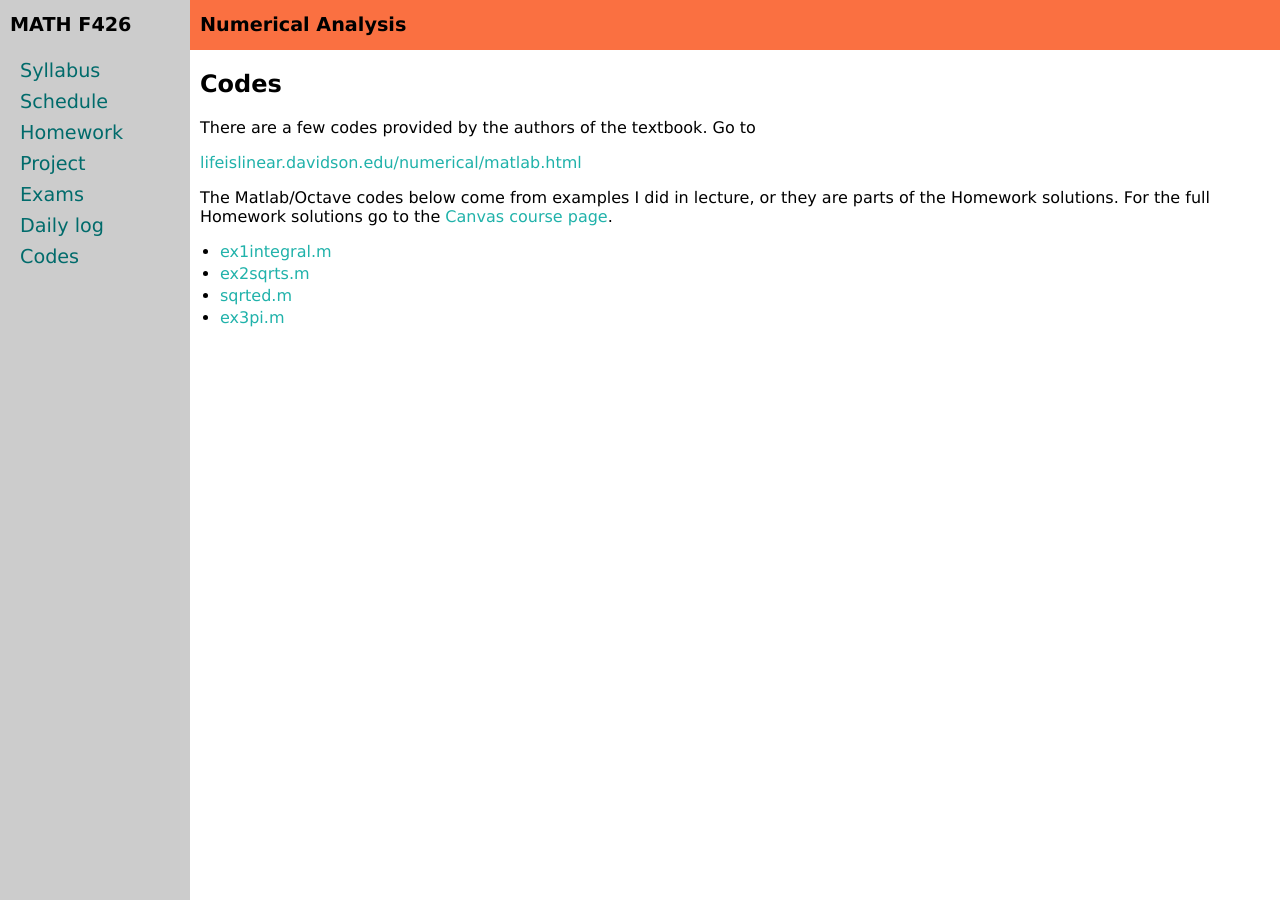
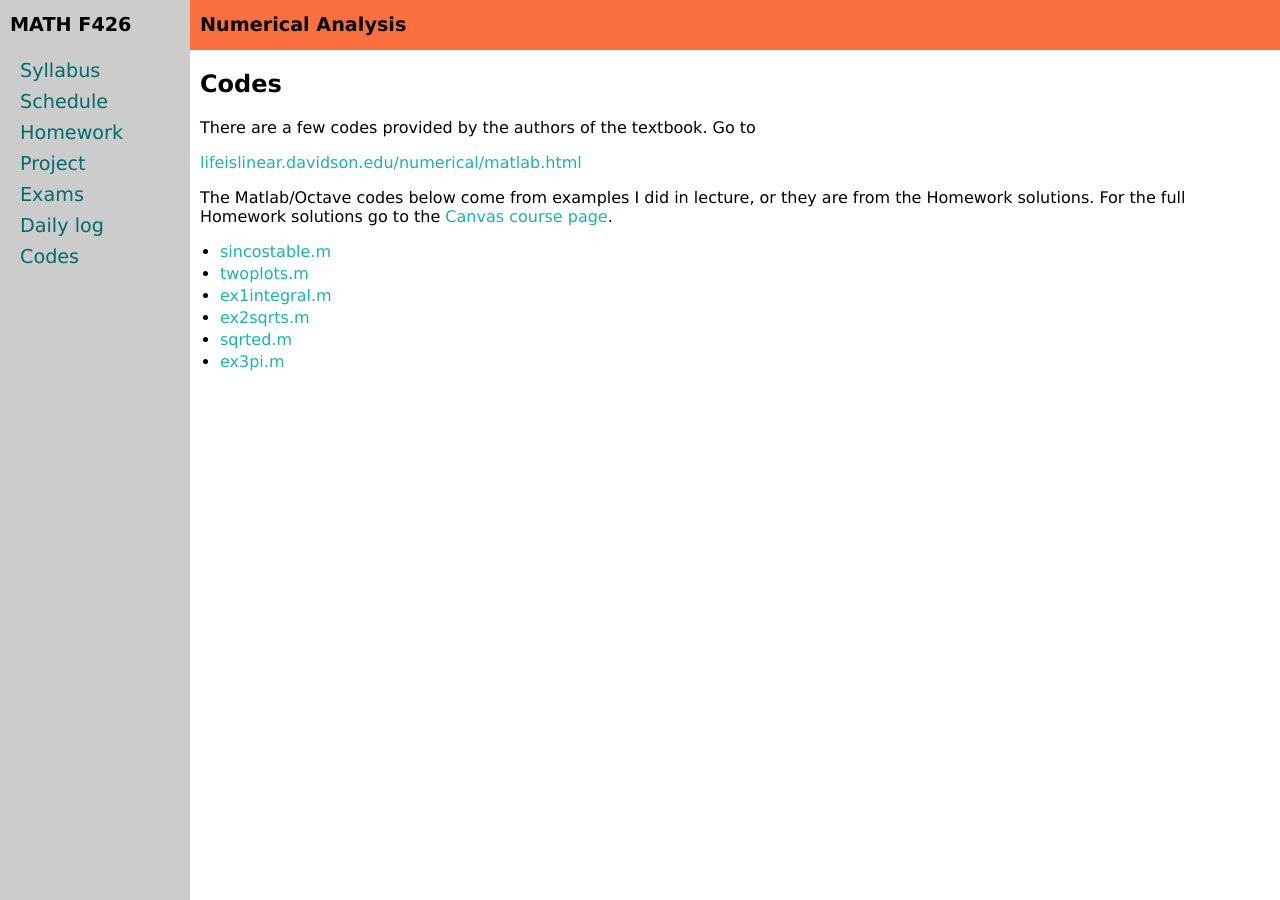
Before and after one commit to bueler/numerical, a Jekyll site: the page built from codes.md, in a window 1280 px wide. Built offline with Jekyll 4.4.1, drawn with Linux system fonts in a browser that asks for light colours.

Commit message:
post the two scripts from A1 solutions

```diff
--- a/codes.md
+++ b/codes.md
@@ -9,8 +9,14 @@ There are a few codes provided by the authors of the textbook.  Go to
 
 [lifeislinear.davidson.edu/numerical/matlab.html](https://lifeislinear.davidson.edu/numerical/matlab.html)
 
-The Matlab/Octave codes below come from examples I did in lecture, or they are parts of the Homework solutions.  For the full Homework solutions go to the [Canvas course page](https://canvas.alaska.edu/courses/21626).
+The Matlab/Octave codes below come from examples I did in lecture, or they are from the Homework solutions.  For the full Homework solutions go to the [Canvas course page](https://canvas.alaska.edu/courses/21626).
 
+<!--
+  * [.m](assets/codes/.m)
+-->
+
+  * [sincostable.m](assets/codes/sincostable.m)
+  * [twoplots.m](assets/codes/twoplots.m)
   * [ex1integral.m](assets/codes/ex1integral.m)
   * [ex2sqrts.m](assets/codes/ex2sqrts.m)
   * [sqrted.m](assets/codes/sqrted.m)
```
Also changed, not shown: 2 other files.
